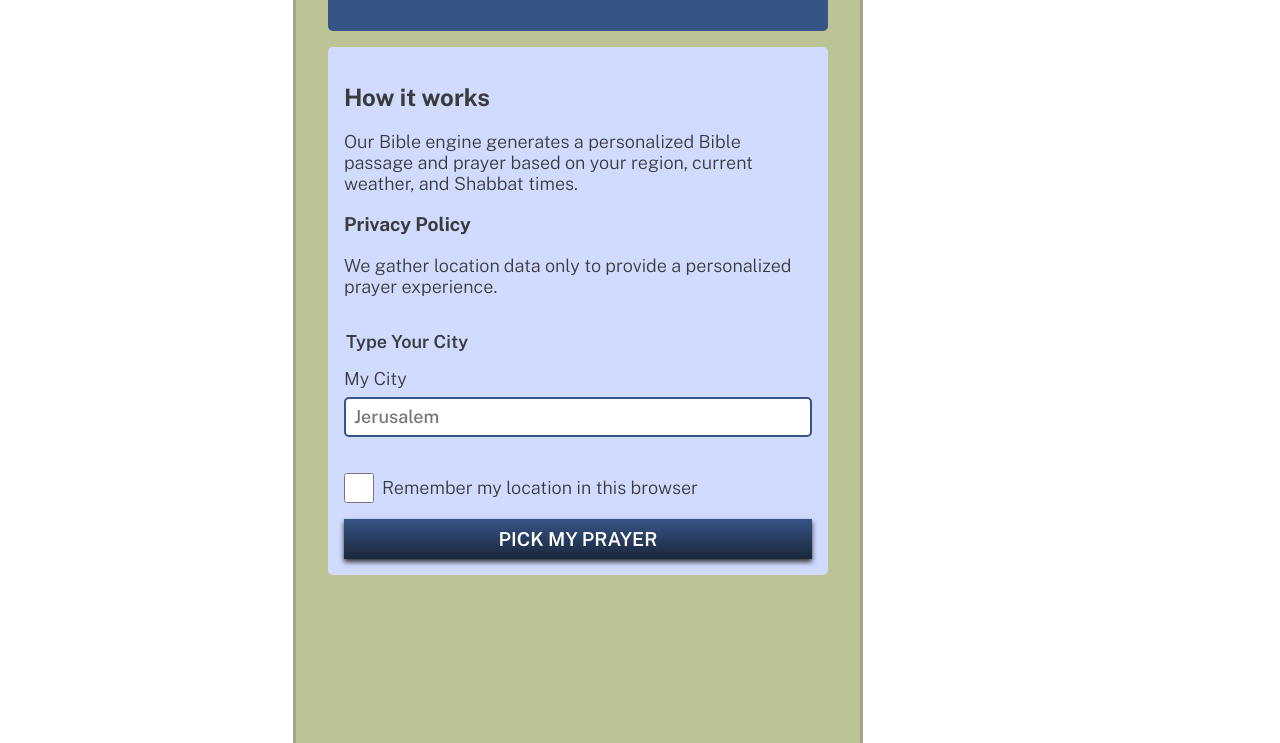
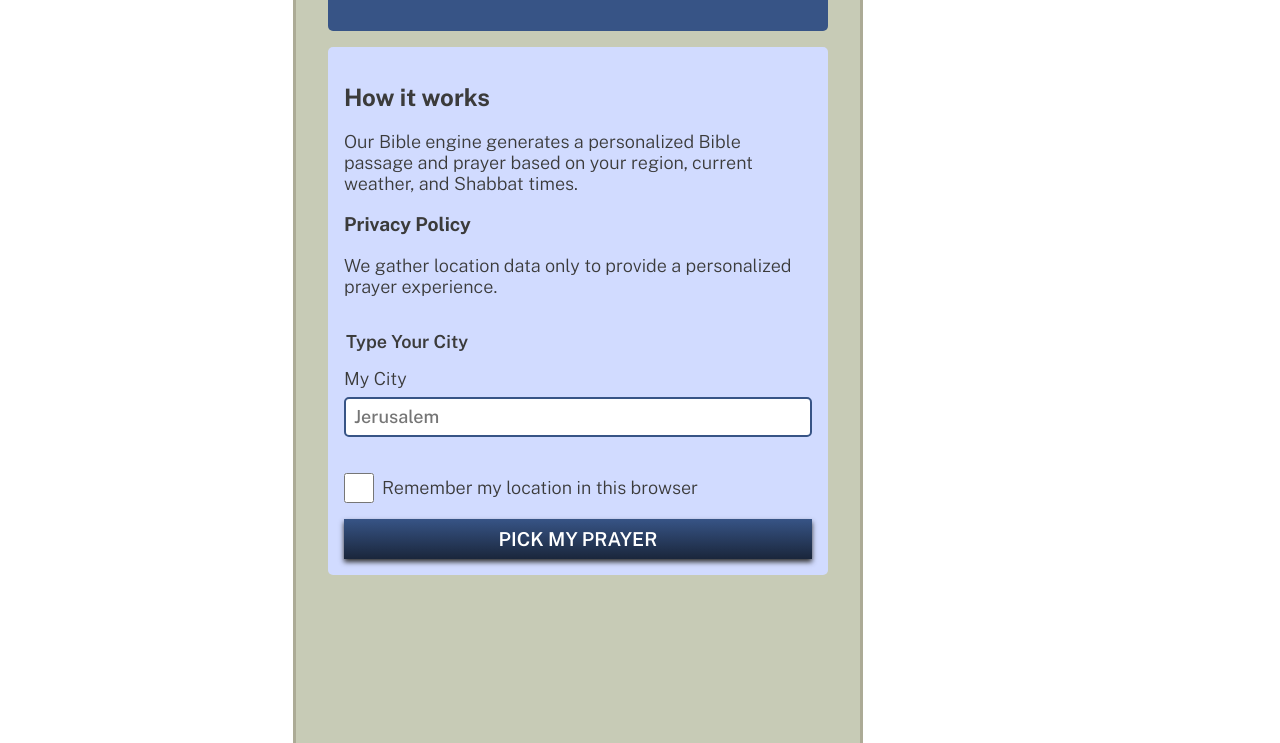
Before and after one commit to wesl2400-miun/dailybread, a website built with Vite: page index.html in a window 1280 px wide. Shown: the part 479-1222 px from the top of the page. Built offline with nearby package versions, Linux system fonts and the light colour scheme.

Commit message:
Testing colors

```diff
--- a/src/ui/css/root.css
+++ b/src/ui/css/root.css
@@ -50,7 +50,7 @@ body {
   width: 100%;
   margin: 0;
   padding: 1rem 0;
-  border-bottom: 3px solid #a5a485;
+  border-bottom: 3px solid #acab96;
   background-color: #FFFFFF;
 }
 
@@ -66,7 +66,7 @@ main {
   padding-left: 2rem;
   padding-right: 2rem;
   padding-bottom: 250px;
-  background-color: #bcc496;
+  background-color: #c7cbb6;
   box-sizing: border-box;
 }
 
@@ -108,7 +108,7 @@ footer {
   padding: 1rem;
   box-sizing: border-box;
   text-align: center;
-  border-top: 3px solid #a5a485;
+  border-top: 3px solid #acab96;
   background-color: #FFFFFF;
   font-size: 0.9rem;
 }
@@ -248,8 +248,8 @@ ol li span {
   }
   main {
     width: fit-content;
-    border-left: 3px solid #a5a485;
-    border-right: 3px solid #a5a485;
+    border-left: 3px solid #acab96;
+    border-right: 3px solid #acab96;
   }
   footer {
     width: fit-content;
```
